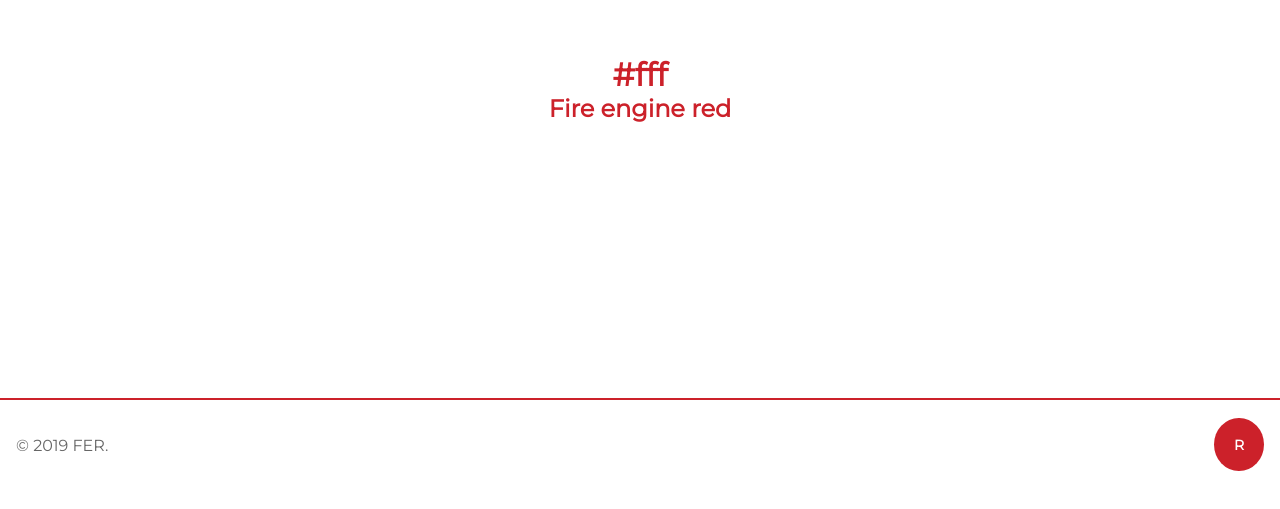
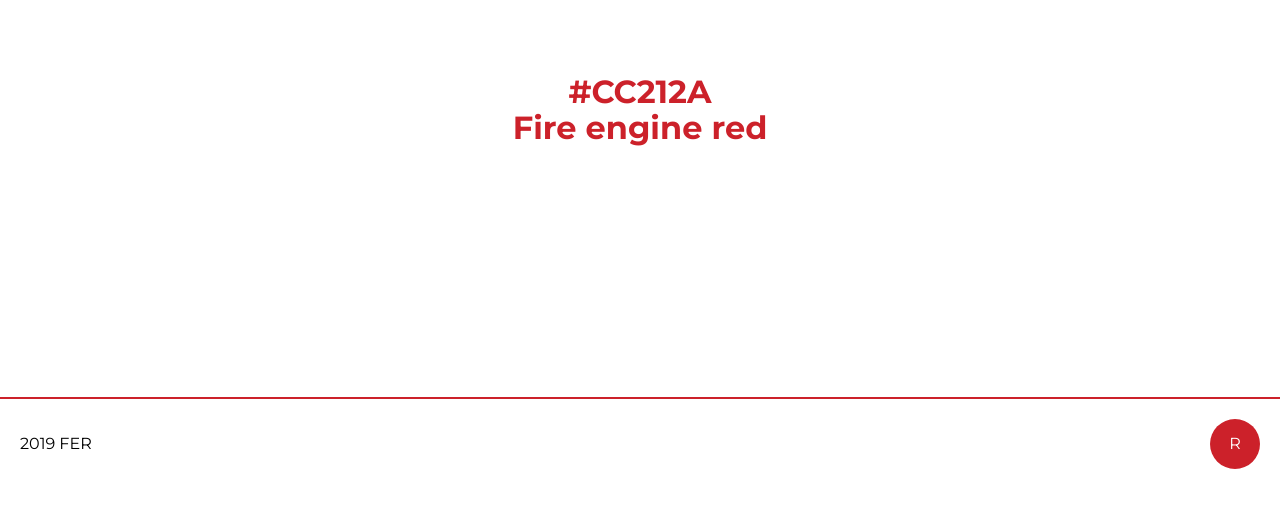
Before and after one commit to SircFerrer/ejercicios-en-clase-h, a plain HTML site: page module-1/midterm-review/afternoon/index.html in a window 1280 px wide. Shown: the part 311-820 px from the top of the page. Drawn offline with Linux system fonts and the light colour scheme.

Commit message:
Add afternoon exercise

```diff
--- a/module-1/midterm-review/afternoon/index.html
+++ b/module-1/midterm-review/afternoon/index.html
@@ -1,32 +1,27 @@
 <!DOCTYPE html>
-<html lang="en">
+<html lang="es">
   <head>
+    <title>Fire Red Engine</title>
     <meta charset="UTF-8">
     <meta name="viewport" content="width=device-width, initial-scale=1.0">
-  <meta http-equiv="X-UA-Compatible" content="ie=edge">
-  <link href="https://fonts.googleapis.com/css?family=Montserrat&display=swap" rel="stylesheet">
-  <link rel="stylesheet" type="text/css" href="./styles/style.css">
-  <title>Módulo 1: repaso intermedio</title>
+    <link href="./style/normalize.css" rel="stylesheet">
+    <link href="./style/style.css" rel="stylesheet">
+    <link href="https://fonts.googleapis.com/css?family=Montserrat:400,700&display=swap" rel="stylesheet">
   </head>
   <body>
     <div class="wrapper">
-    <div class="header__wrapper item">
-      <header class="header__inner">
-        <h1 class="title">#fff</h1>
-        <h2 class="subtitle">Fire engine red</h2>
+      <main class="main-content">
+        <header class="header-content">
+          <h1 class="title">
+            <span>#CC212A</span>
+            <span>Fire engine red</span>
+          </h1>
         </header>
-    </div>
-
-    <div class="footer">
-      <footer class="footer__inner">
-        <div class="letter">
-        <span class="letter__inner">R</span>
-        </div>
-        <div class="copy">
-          <p class="copy__inner">&copy; 2019 FER.</p>
-        </div>
+      </main>
+      <footer class="footer-wrapper">
+        <div class="logo">R</div>
+        <p>2019 FER</p>
       </footer>
-    </div>
     </div>
   </body>
 </html>
--- /dev/null
+++ b/module-1/midterm-review/afternoon/style/style.css
@@ -0,0 +1,82 @@
+*{
+  box-sizing: border-box;
+}
+
+.wrapper{
+  font-family: 'Montserrat', sans-serif;
+}
+
+/*HEADER STYLES*/
+
+.header-content{
+  height:100%
+}
+
+.title{
+  color:#CC212A;
+  font-weight:bold;
+  height:100%;
+  display: flex;
+  flex-direction: column;
+  align-items: center;
+  justify-content: center;
+}
+
+/**/
+
+/*MAIN CONTENT STYLES*/
+
+.main-content{
+  height: 100vh;
+  width:100%;
+}
+
+/*FOOTER STYLES*/
+
+.footer-wrapper {
+  position: fixed;
+  display:flex;
+  flex-direction: column;
+  align-items: center;
+  bottom: 0;
+  width: 100%;
+  border-top:2px solid #CC212A;
+  padding-top:40px
+}
+
+.logo{
+  background-color: #CC212A;
+  color:white;
+  border-radius:50%;
+  height:50px;
+  width:50px;
+  line-height:50px;
+  text-align: center;
+  position:absolute;
+  top:-30%
+}
+
+@media all and (min-width:780px){
+
+  .footer-wrapper{
+    flex-direction: row-reverse;
+    justify-content: space-between;
+    padding: 20px;
+  }
+
+  .logo {
+    position: static;
+    top:0;
+  }
+
+}
+
+
+
+
+
+
+/*Luego lo voy a borrar*/
+/* .main-content,.footer-wrapper{
+  border: 1px solid #fabada;
+} */
--- a/module-1/midterm-review/afternoon/styles/style.css
+++ /dev/null
@@ -1,108 +0,0 @@
-* {
-  box-sizing: border-box;
-}
-
-html {
-  font-size: 16px;
-}
-
-body {
-  margin: 0;
-  padding: 0;
-  font-family: 'Montserrat', sans-serif;
-  color: #CC212A;
-}
-
-p {
-  margin: 0;
-  padding: 0;
-}
-
-.header__wrapper {
-  display: flex;
-  flex-direction: column;
-  justify-content: center;
-  height: 100vh;
-  width: 100vw;
-  position: relative;
-}
-
-.header__inner {
-  text-align: center;
-  /* position: absolute;
-  /* top:50%;
-  transform: translateY(-50%);
-  margin: auto;
-  left:0;
-  right:0 */ */
-}
-
-.title, .subtitle {
-  margin: 0;
-}
-
-.footer {
-  position: fixed;
-  bottom: 0;
-  width: 100%;
-}
-
-.footer__inner {
-  display: flex;
-  width: 100%;
-  flex-direction: column;
-  align-items: center;
-  border-top: 2px solid #CC212A;
-}
-
-.letter {
-  display: inline-block;
-  position: absolute;
-  transform: translateY(-70%);
-  width: 100%;
-  text-align: center
-}
-
-.letter__inner {
-  display: inline-block;
-  margin-bottom: -0.5rem;
-  padding: 1.11rem 1.25rem;
-  background-color: #CC212A;
-  border-radius: 50%;
-  font-weight: bold;
-  font-size: 0.875rem;
-  color: #FFF;
-}
-
-.copy {
-  margin: 0;
-}
-
-.copy__inner {
-  padding: 1.25rem 0 1.11rem 0;
-  color: #666;
-}
-
-@media all and (min-width: 768px) {
-
-  .footer__inner {
-    flex-direction: row-reverse;
-    align-items: center;
-  }
-
-  .letter, .copy {
-    flex-grow: 1;
-    width: 50%;
-  }
-
-  .letter {
-    position: static;
-    text-align: right;
-    transform: translateY(0);
-  }
-
-  .letter__inner, .copy__inner {
-    margin: 1rem;
-  }
-
-}
```
Also changed, not shown: module-1/midterm-review/afternoon/style/normalize.css (added). Lines whose indentation alone changed are shown as unchanged.
